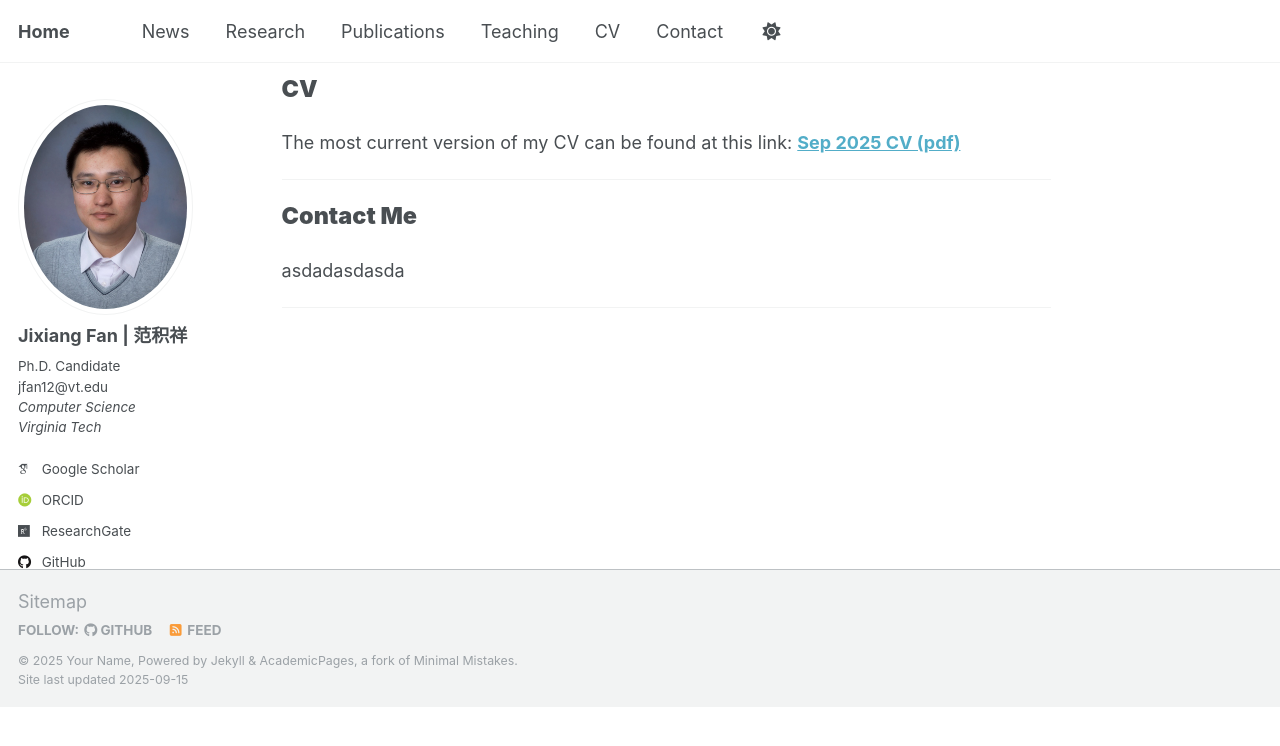
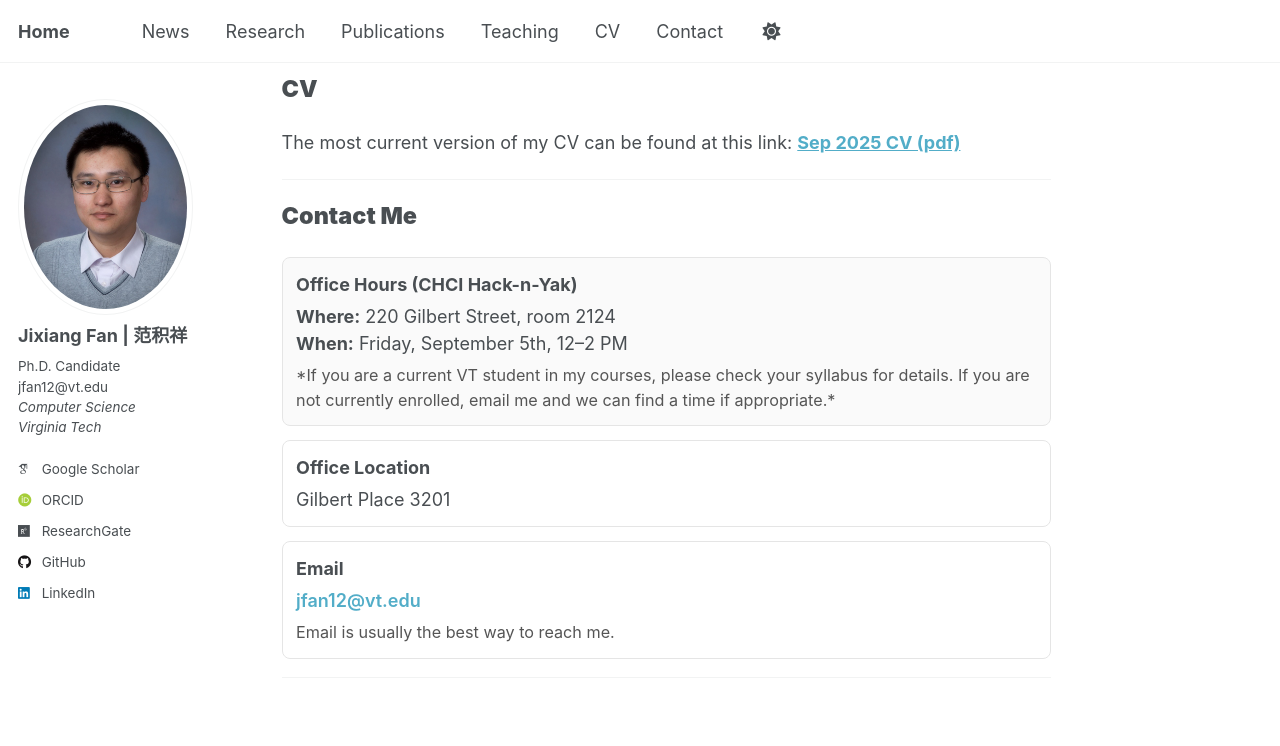
Before and after one commit to JixiangFan/web, a Jekyll site: the page built from _pages/about.md, in a window 1280 px wide and 900 px high, scrolled down 2709 px. Shown: the top 746 px of the window. Built offline with Jekyll 4.4.1, drawn with Linux system fonts in a browser that asks for light colours; some web fonts are replaced; before the commit the page ends 3416 px from its top, so only the background shows below that.

Commit message:
Update about.md

```diff
--- a/_pages/about.md
+++ b/_pages/about.md
@@ -148,7 +148,34 @@ asdadasdasda
 <span id="contact" style="position:relative; top:-84px;"></span>
 <strong style="font-weight:900; font-size:1.3em;">Contact Me</strong>
 
-asdadasdasda
+<!-- Office Hours -->
+<div style="margin:0.75rem 0; padding:0.75rem; border:1px solid #e5e5e5; border-radius:8px; background:#fafafa;">
+  <div style="font-weight:700; margin-bottom:0.25rem;">Office Hours (CHCI Hack-n-Yak)</div>
+  <div><strong>Where:</strong> 220 Gilbert Street, room 2124</div>
+  <div><strong>When:</strong> Friday, September 5th, 12–2 PM</div>
+  <div style="font-size:90%; color:#555; margin-top:0.35rem;">
+    *If you are a current VT student in my courses, please check your syllabus for details.
+    If you are not currently enrolled, email me and we can find a time if appropriate.*
+  </div>
+</div>
 
+<!-- Office Location -->
+<div style="margin:0.75rem 0; padding:0.75rem; border:1px solid #e5e5e5; border-radius:8px;">
+  <div style="font-weight:700; margin-bottom:0.25rem;">Office Location</div>
+  <div>Gilbert Place 3201</div>
+</div>
+
+<!-- Email -->
+<div style="margin:0.75rem 0; padding:0.75rem; border:1px solid #e5e5e5; border-radius:8px;">
+  <div style="font-weight:700; margin-bottom:0.25rem;">Email</div>
+  <div>
+    <a href="mailto:jfan12@vt.edu" style="text-decoration:none; font-weight:600;">
+      jfan12@vt.edu
+    </a>
+  </div>
+  <div style="font-size:90%; color:#555; margin-top:0.35rem;">
+    Email is usually the best way to reach me.
+  </div>
+</div>
 
 ---
```
